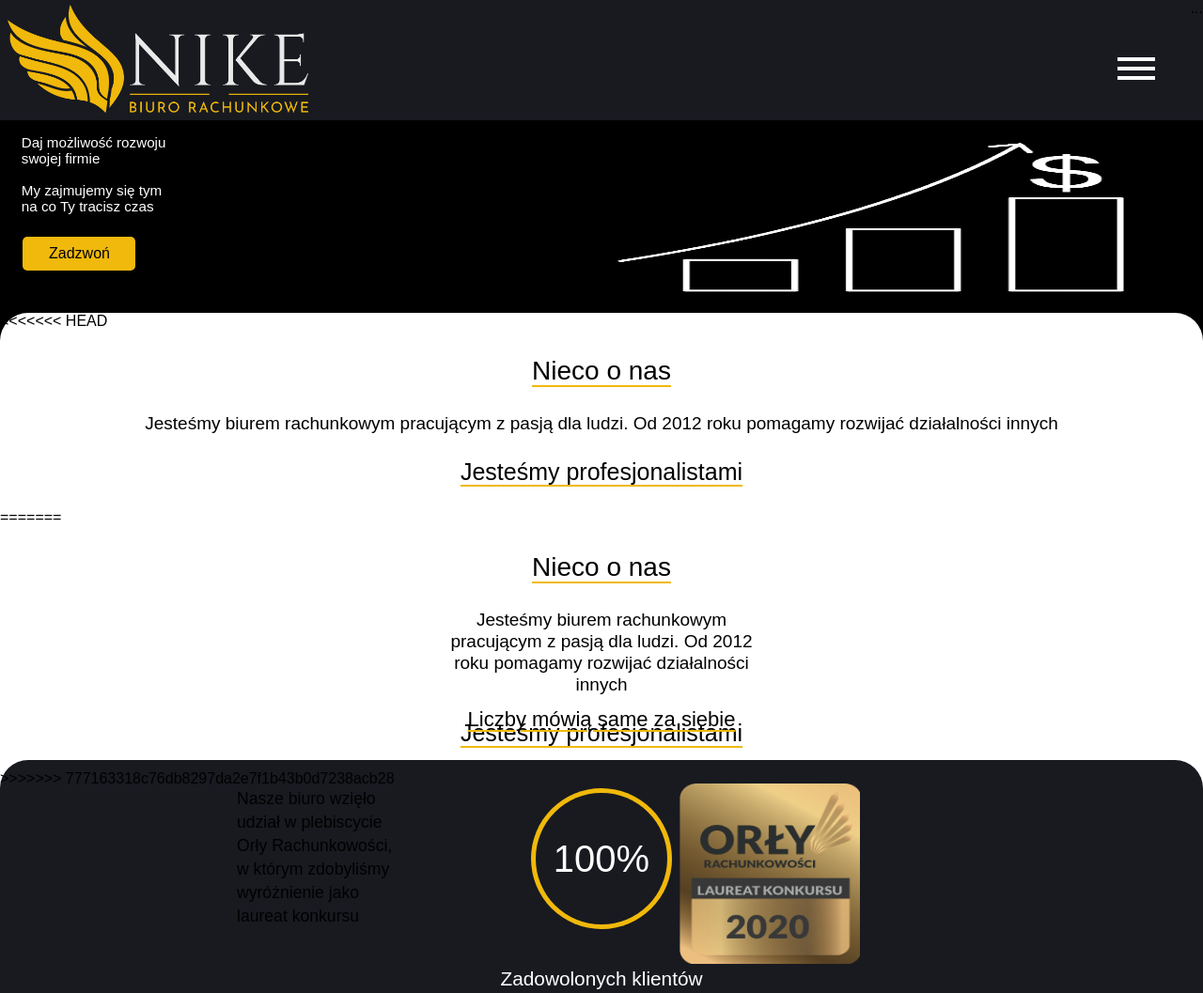
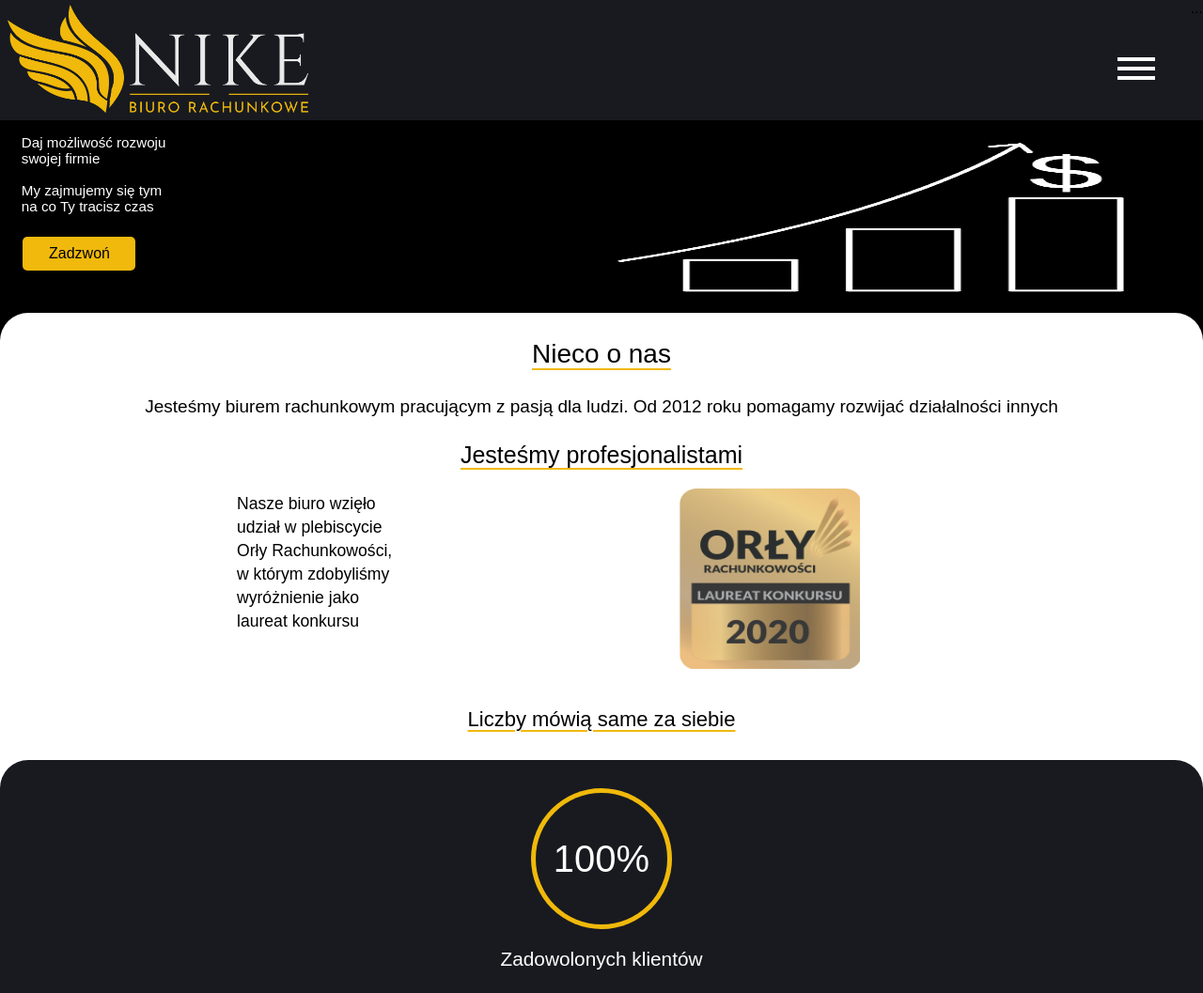
Before and after one commit to ErykBabayan/NIKE, a plain HTML site: page index.html in a window 1280 px wide. Shown: the top 1057 px of the page at 94% size. Drawn offline with Linux system fonts and the light colour scheme; a web font is replaced by a local one.

Commit message:
fixes to bugs with text after last commit

```diff
--- a/index.html
+++ b/index.html
@@ -81,20 +81,9 @@
 			</div>
 		</section>
 		<section class="about_us-section">
-			<<<<<<< HEAD
 			<h1 class="about_us-head">Nieco o nas</h1>
 			<p class="about_us-text">Jesteśmy biurem rachunkowym pracującym z pasją dla ludzi. Od 2012 roku pomagamy rozwijać działalności innych</p>
 			<h2 class="professionalists-head">Jesteśmy profesjonalistami</h2>
-			=======
-			<h2 class="about_us-head">Nieco o nas</h2>
-			<h3 class="about_us-text">
-				Jesteśmy biurem rachunkowym <br />
-				pracującym z pasją dla ludzi. Od 2012 <br />
-				roku pomagamy rozwijać działalności <br />
-				innych
-			</h3>
-			<div><h2 class="professionalists-head">Jesteśmy profesjonalistami</h2></div>
-			>>>>>>> 777163318c76db8297da2e7f1b43b0d7238acb28
 			<div class="professionalists-row">
 				<div class="professionalists-column">
 					<h3 class="professionalists-text">
```
